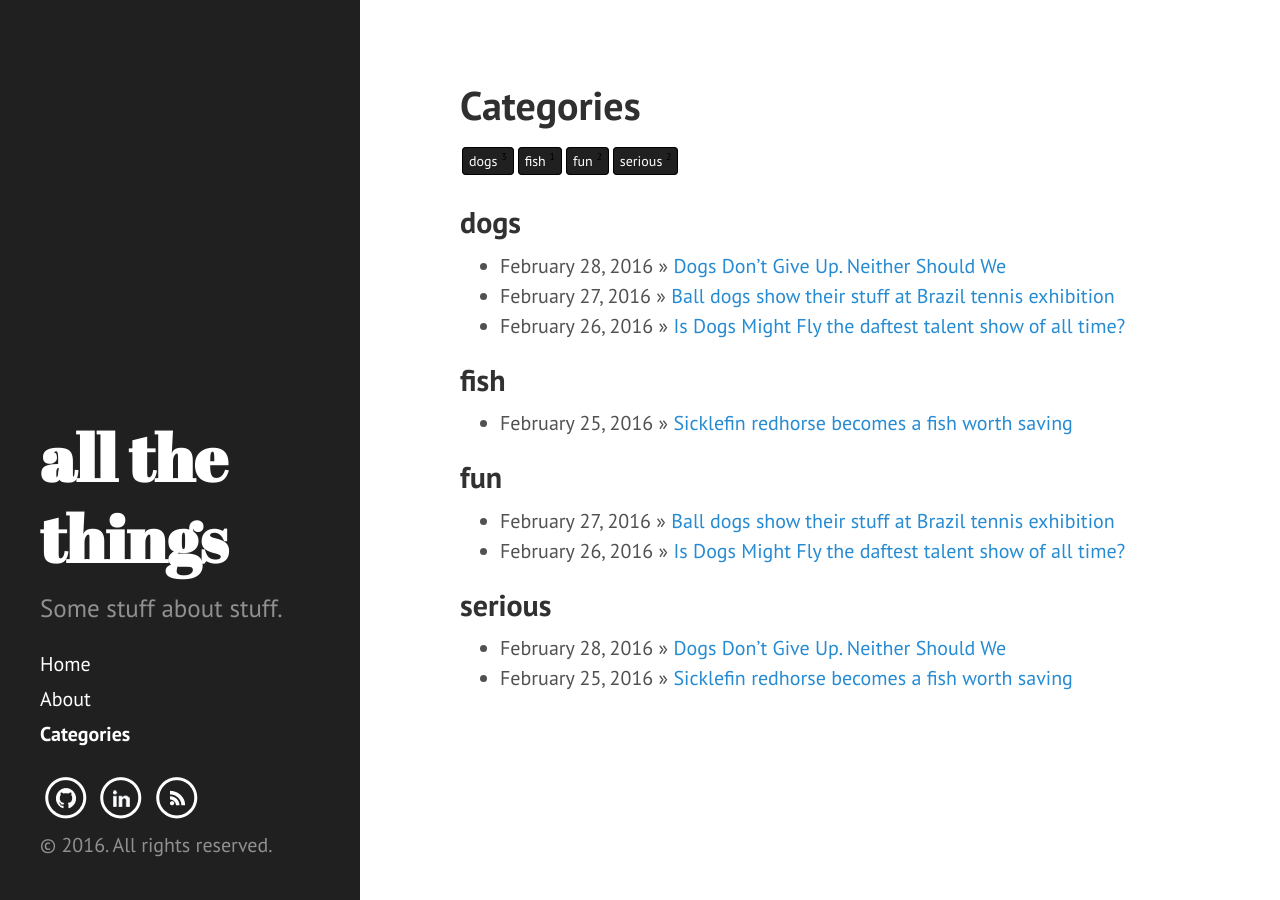
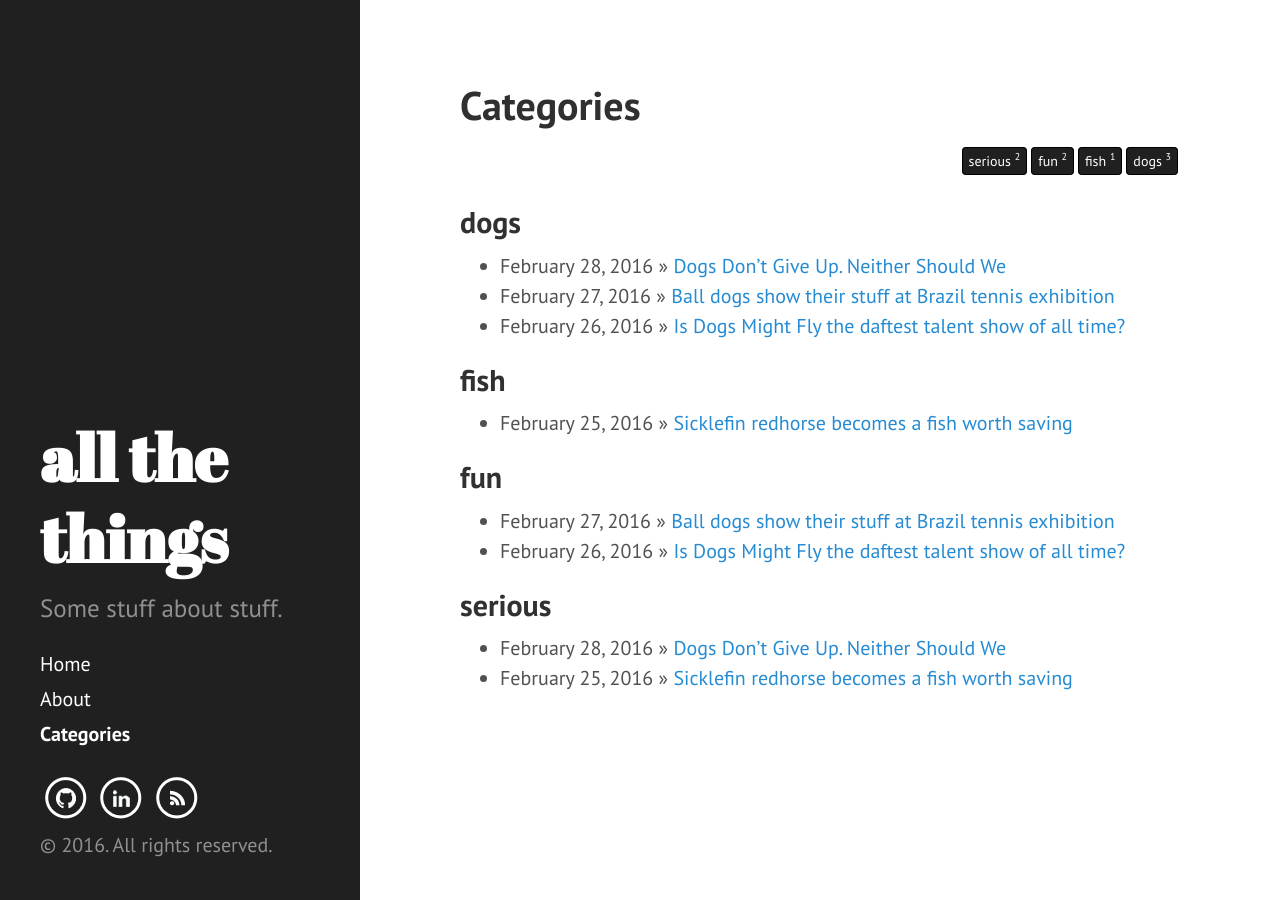
Before and after one commit to nbobhate/nbobhate.github.io, a Jekyll site: the page built from categories.md, in a window 1280 px wide. Built offline with Jekyll 4.4.1, drawn with Linux system fonts in a browser that asks for light colours.

Commit message:
Update custom.css

```diff
--- a/public/css/custom.css
+++ b/public/css/custom.css
@@ -58,7 +58,7 @@
 }
 
 .tag-box.inline li {
-    float: left;
+    float: right;
     font-size: 14px;
     line-height: 2.5;
 }
@@ -78,5 +78,5 @@
 .tag-box a span {
     font-size: 10px;
     vertical-align: super;
-    color: black;
+    color: #fff;
 }
```
